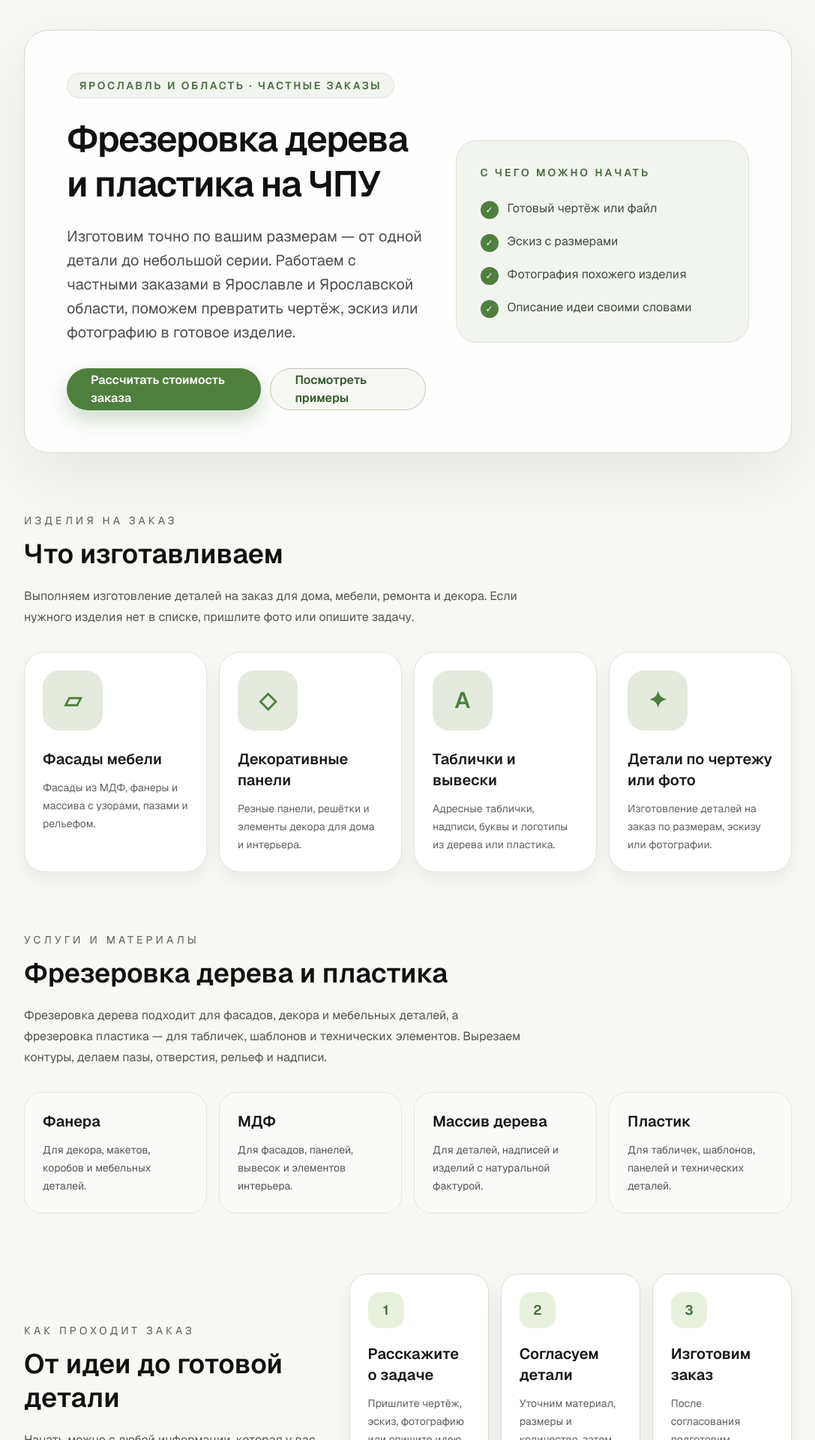
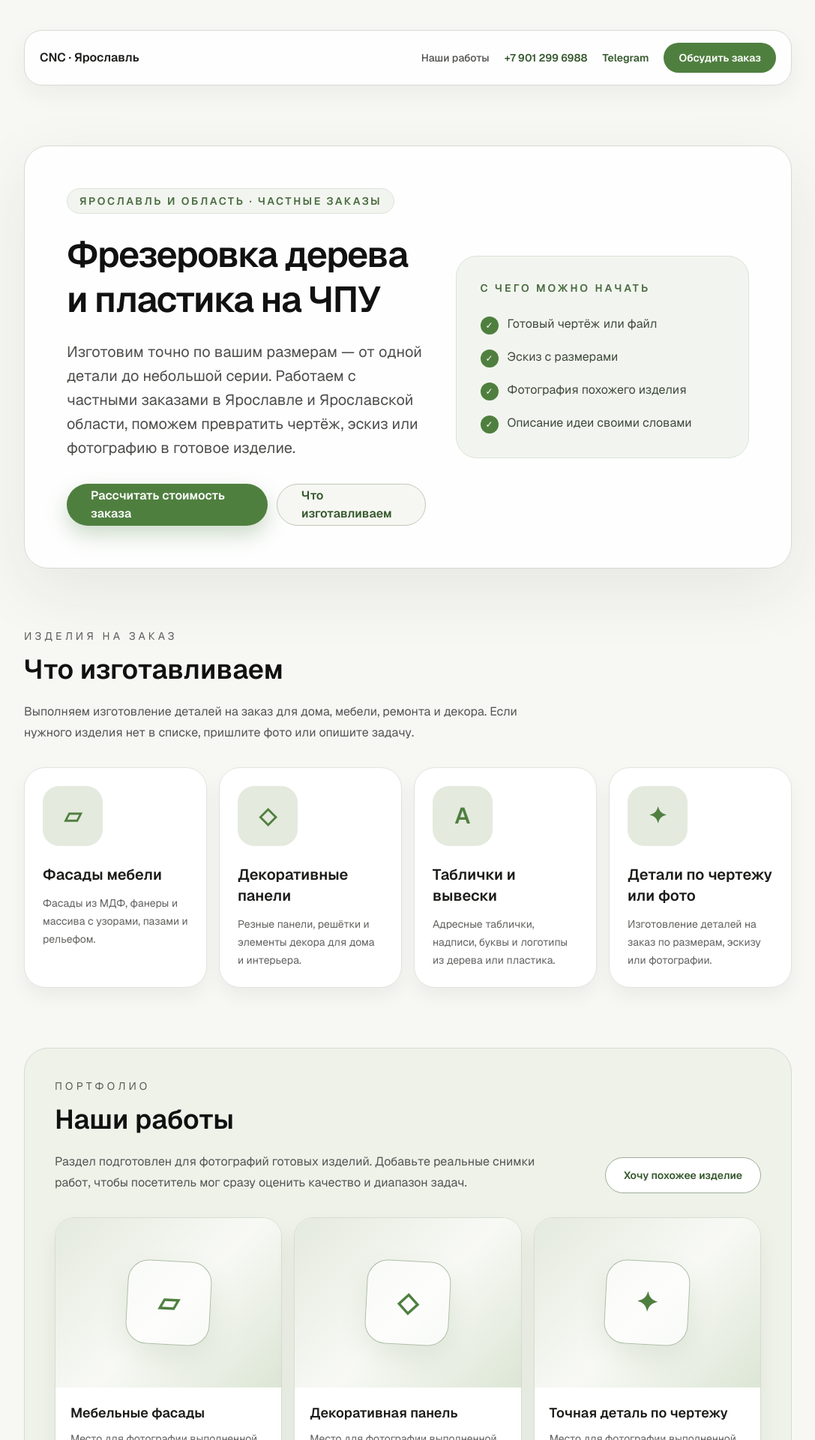
Before and after one commit to md84cyj9d5-sketch/cnc-site, a Next.js app: page / in a window 1280 px wide. Shown: the top 1920 px of the page at 75% size, without its empty margins (96-1183 px from the left). Built offline with nearby package versions, Linux system fonts and the light colour scheme.

Commit message:
Improve landing page trust and conversions

```diff
--- a/src/app/page.tsx
+++ b/src/app/page.tsx
@@ -78,6 +78,34 @@ export default function Home() {
   return (
     <main className="min-h-screen bg-[#f7f7f3] text-[#232323] font-sans">
       <div className="mx-auto flex min-h-screen max-w-6xl flex-col gap-16 px-6 py-8 sm:gap-20 sm:px-10 sm:py-10 lg:px-16">
+        <header className="flex flex-col gap-4 rounded-[24px] border border-[#d9d9d4] bg-white/90 px-5 py-4 shadow-[0_12px_30px_rgba(35,35,35,0.05)] sm:flex-row sm:items-center sm:justify-between">
+          <a href="#" className="text-base font-semibold text-[#1d1d1b]">
+            CNC · Ярославль
+          </a>
+          <nav className="flex flex-wrap items-center gap-x-5 gap-y-3 text-sm" aria-label="Контакты и навигация">
+            <a href="#portfolio" className="font-medium text-[#4f4f4d] transition hover:text-[#35582d]">
+              Наши работы
+            </a>
+            <a href={siteConfig.phoneHref} className="font-semibold text-[#35582d]">
+              {siteConfig.phone}
+            </a>
+            <a
+              href={siteConfig.telegramHref}
+              target="_blank"
+              rel="noreferrer"
+              className="font-semibold text-[#35582d]"
+            >
+              Telegram
+            </a>
+            <a
+              href="#order"
+              className="inline-flex h-10 items-center justify-center rounded-full bg-[#4f7f3f] px-5 font-semibold text-white transition hover:bg-[#3e6b33]"
+            >
+              Обсудить заказ
+            </a>
+          </nav>
+        </header>
+
         <section className="grid gap-10 rounded-[32px] border border-[#d9d9d4] bg-white/90 p-8 shadow-[0_30px_90px_rgba(35,35,35,0.08)] lg:grid-cols-[1.1fr_0.9fr] lg:items-center lg:p-14">
           <div className="max-w-2xl">
             <span className="inline-flex rounded-full border border-[#dee2db] bg-[#f2f5ef] px-4 py-1.5 text-sm font-semibold uppercase tracking-[0.18em] text-[#4a6b41]">
@@ -102,7 +130,7 @@ export default function Home() {
                 href="#examples"
                 className="inline-flex h-14 items-center justify-center rounded-full border border-[#bfc8b8] bg-[#f6f7f2] px-8 text-base font-semibold text-[#35582d] transition hover:bg-[#edf2e8]"
               >
-                Посмотреть примеры
+                Что изготавливаем
               </a>
             </div>
           </div>
@@ -158,6 +186,49 @@ export default function Home() {
                 <p className="mt-3 text-sm leading-6 text-[#61615f]">{item.description}</p>
               </article>
             ))}
+          </div>
+        </section>
+
+        <section id="portfolio" className="scroll-mt-8 rounded-[32px] border border-[#d9d9d4] bg-[#eef2e9] p-8 sm:p-10">
+          <div className="flex flex-col gap-5 lg:flex-row lg:items-end lg:justify-between">
+            <div className="max-w-2xl">
+              <p className="text-sm uppercase tracking-[0.3em] text-[#5a5a58]">Портфолио</p>
+              <h2 className="mt-3 text-3xl font-semibold leading-tight text-[#111111] sm:text-4xl">
+                Наши работы
+              </h2>
+              <p className="mt-5 text-base leading-7 text-[#545454]">
+                Раздел подготовлен для фотографий готовых изделий. Добавьте реальные снимки работ,
+                чтобы посетитель мог сразу оценить качество и диапазон задач.
+              </p>
+            </div>
+            <a
+              href="#order"
+              className="inline-flex h-12 shrink-0 items-center justify-center rounded-full border border-[#9fac98] bg-white px-6 text-sm font-semibold text-[#35582d] transition hover:bg-[#f7f8f4]"
+            >
+              Хочу похожее изделие
+            </a>
+          </div>
+          <div className="mt-8 grid gap-4 md:grid-cols-3">
+            {["Мебельные фасады", "Декоративная панель", "Точная деталь по чертежу"].map(
+              (title, index) => (
+                <article
+                  key={title}
+                  className="group overflow-hidden rounded-[26px] border border-[#d6ddd1] bg-white shadow-[0_14px_30px_rgba(35,35,35,0.06)]"
+                >
+                  <div className="flex aspect-[4/3] items-center justify-center bg-[linear-gradient(135deg,#e4eade_0%,#f8f9f5_52%,#dce6d5_100%)]">
+                    <div className="flex h-28 w-28 rotate-3 items-center justify-center rounded-[28px] border border-[#aebda6] bg-white/65 text-4xl font-semibold text-[#4f7f3f] shadow-[0_16px_35px_rgba(79,127,63,0.12)]">
+                      {index === 0 ? "▱" : index === 1 ? "◇" : "✦"}
+                    </div>
+                  </div>
+                  <div className="p-5">
+                    <h3 className="text-lg font-semibold text-[#1c1c1a]">{title}</h3>
+                    <p className="mt-2 text-sm leading-6 text-[#61615f]">
+                      Место для фотографии выполненной работы.
+                    </p>
+                  </div>
+                </article>
+              ),
+            )}
           </div>
         </section>
 
@@ -272,11 +343,20 @@ export default function Home() {
               </div>
               <div>
                 <p className="text-sm uppercase tracking-[0.24em] text-[#5a5a58]">Телефон</p>
-                <p className="mt-2 text-base font-semibold text-[#222222]">{siteConfig.phone}</p>
+                <a href={siteConfig.phoneHref} className="mt-2 block text-base font-semibold text-[#35582d]">
+                  {siteConfig.phone}
+                </a>
               </div>
               <div>
                 <p className="text-sm uppercase tracking-[0.24em] text-[#5a5a58]">Telegram</p>
-                <p className="mt-2 text-base font-semibold text-[#222222]">{siteConfig.telegram}</p>
+                <a
+                  href={siteConfig.telegramHref}
+                  target="_blank"
+                  rel="noreferrer"
+                  className="mt-2 block text-base font-semibold text-[#35582d]"
+                >
+                  {siteConfig.telegram}
+                </a>
               </div>
               <div>
                 <p className="text-sm uppercase tracking-[0.24em] text-[#5a5a58]">Город</p>
--- a/src/components/OrderForm.tsx
+++ b/src/components/OrderForm.tsx
@@ -71,18 +71,6 @@ export default function OrderForm() {
       </label>
 
       <label className="block text-sm font-medium text-[#2c2c2a]">
-        Предпочтительный способ связи
-        <select
-          name="preferredContact"
-          className="mt-2 h-12 w-full rounded-2xl border border-[#d8d8d4] bg-[#fbfcf9] px-4 text-sm text-[#232323] outline-none transition focus:border-[#4f7f3f]"
-        >
-          <option value="">Выберите способ связи</option>
-          <option value="Телефон">Телефон</option>
-          <option value="Telegram">Telegram</option>
-        </select>
-      </label>
-
-      <label className="block text-sm font-medium text-[#2c2c2a]">
         Материал
         <select
           name="material"
@@ -97,42 +85,6 @@ export default function OrderForm() {
         </select>
       </label>
 
-      <div className="grid gap-4 sm:grid-cols-2">
-        <label className="block text-sm font-medium text-[#2c2c2a]">
-          Размеры
-          <input
-            name="dimensions"
-            type="text"
-            placeholder="Длина × ширина × высота"
-            className="mt-2 h-12 w-full rounded-2xl border border-[#d8d8d4] bg-[#fbfcf9] px-4 text-sm text-[#232323] outline-none transition focus:border-[#4f7f3f]"
-          />
-        </label>
-        <label className="block text-sm font-medium text-[#2c2c2a]">
-          Количество
-          <input
-            name="quantity"
-            type="number"
-            min="1"
-            placeholder="1"
-            className="mt-2 h-12 w-full rounded-2xl border border-[#d8d8d4] bg-[#fbfcf9] px-4 text-sm text-[#232323] outline-none transition focus:border-[#4f7f3f]"
-          />
-        </label>
-      </div>
-
-      <label className="block text-sm font-medium text-[#2c2c2a]">
-        Что у вас уже есть
-        <select
-          name="sourceMaterial"
-          className="mt-2 h-12 w-full rounded-2xl border border-[#d8d8d4] bg-[#fbfcf9] px-4 text-sm text-[#232323] outline-none transition focus:border-[#4f7f3f]"
-        >
-          <option value="">Выберите подходящий вариант</option>
-          <option value="Чертёж">Чертёж</option>
-          <option value="Эскиз">Эскиз</option>
-          <option value="Фотография">Фотография</option>
-          <option value="Только идея">Только идея</option>
-        </select>
-      </label>
-
       <label className="block text-sm font-medium text-[#2c2c2a]">
         Описание заказа
         <textarea
@@ -143,6 +95,59 @@ export default function OrderForm() {
           className="mt-2 w-full rounded-3xl border border-[#d8d8d4] bg-[#fbfcf9] px-4 py-3 text-sm text-[#232323] outline-none transition focus:border-[#4f7f3f]"
         />
       </label>
+
+      <details className="rounded-[20px] border border-[#d9d9d4] bg-[#f7f8f3] p-4">
+        <summary className="cursor-pointer text-sm font-semibold text-[#35582d]">
+          Уточнить параметры заказа
+        </summary>
+        <div className="mt-4 space-y-4">
+          <label className="block text-sm font-medium text-[#2c2c2a]">
+            Предпочтительный способ связи
+            <select
+              name="preferredContact"
+              className="mt-2 h-12 w-full rounded-2xl border border-[#d8d8d4] bg-white px-4 text-sm text-[#232323] outline-none transition focus:border-[#4f7f3f]"
+            >
+              <option value="">Не выбрано</option>
+              <option value="Телефон">Телефон</option>
+              <option value="Telegram">Telegram</option>
+            </select>
+          </label>
+          <div className="grid gap-4 sm:grid-cols-2">
+            <label className="block text-sm font-medium text-[#2c2c2a]">
+              Размеры
+              <input
+                name="dimensions"
+                type="text"
+                placeholder="Длина × ширина × высота"
+                className="mt-2 h-12 w-full rounded-2xl border border-[#d8d8d4] bg-white px-4 text-sm text-[#232323] outline-none transition focus:border-[#4f7f3f]"
+              />
+            </label>
+            <label className="block text-sm font-medium text-[#2c2c2a]">
+              Количество
+              <input
+                name="quantity"
+                type="number"
+                min="1"
+                placeholder="1"
+                className="mt-2 h-12 w-full rounded-2xl border border-[#d8d8d4] bg-white px-4 text-sm text-[#232323] outline-none transition focus:border-[#4f7f3f]"
+              />
+            </label>
+          </div>
+          <label className="block text-sm font-medium text-[#2c2c2a]">
+            Что у вас уже есть
+            <select
+              name="sourceMaterial"
+              className="mt-2 h-12 w-full rounded-2xl border border-[#d8d8d4] bg-white px-4 text-sm text-[#232323] outline-none transition focus:border-[#4f7f3f]"
+            >
+              <option value="">Не выбрано</option>
+              <option value="Чертёж">Чертёж</option>
+              <option value="Эскиз">Эскиз</option>
+              <option value="Фотография">Фотография</option>
+              <option value="Только идея">Только идея</option>
+            </select>
+          </label>
+        </div>
+      </details>
 
       <label className="block text-sm font-medium text-[#2c2c2a]">
         Файл (необязательно)
--- a/src/config/site.ts
+++ b/src/config/site.ts
@@ -1,7 +1,9 @@
 export const siteConfig = {
-  name: "[CNC-фрезеровка в Ярославле]",
-  phone: "[+7 901 299 6988]",
-  telegram: "[https://t.me/Negritenok64]",
-  city: "[Ярославль и Ярославская область]",
-  workingHours: "[Пн–Пт с 9:00 до 18:00]",
+  name: "CNC-фрезеровка в Ярославле",
+  phone: "+7 901 299 6988",
+  phoneHref: "tel:+79012996988",
+  telegram: "@Negritenok64",
+  telegramHref: "https://t.me/Negritenok64",
+  city: "Ярославль и Ярославская область",
+  workingHours: "Пн–Пт с 9:00 до 18:00",
 } as const;
```
